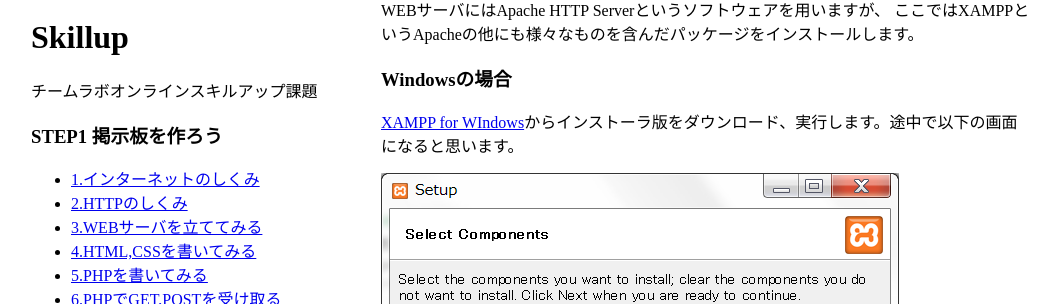
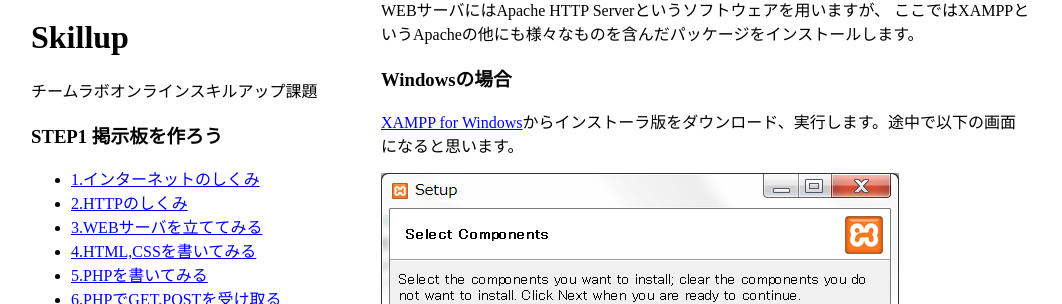
Before and after one commit to kojii/skillup, a Jekyll site: the page built from 1/3.md, in a window 1280 px wide. Shown: the part 118-422 px from the top of the page, without its empty margins (109-1171 px from the left). Built offline with Jekyll 4.4.1, drawn with Linux system fonts in a browser that asks for light colours; Markdown is read by kramdown in place of the engine named in the settings.

Commit message:
Update 3.md

```diff
--- a/1/3.md
+++ b/1/3.md
@@ -10,7 +10,7 @@ WEBサーバにはApache HTTP Serverというソフトウェアを用います
 
 ### Windowsの場合
 
-[XAMPP for WIndows](http://www.apachefriends.org/jp/xampp-windows.html#2671)からインストーラ版をダウンロード、実行します。途中で以下の画面になると思います。
+[XAMPP for Windows](http://www.apachefriends.org/jp/xampp-windows.html#2671)からインストーラ版をダウンロード、実行します。途中で以下の画面になると思います。
 
 ![](../images/1_3_1.png)
 
```
